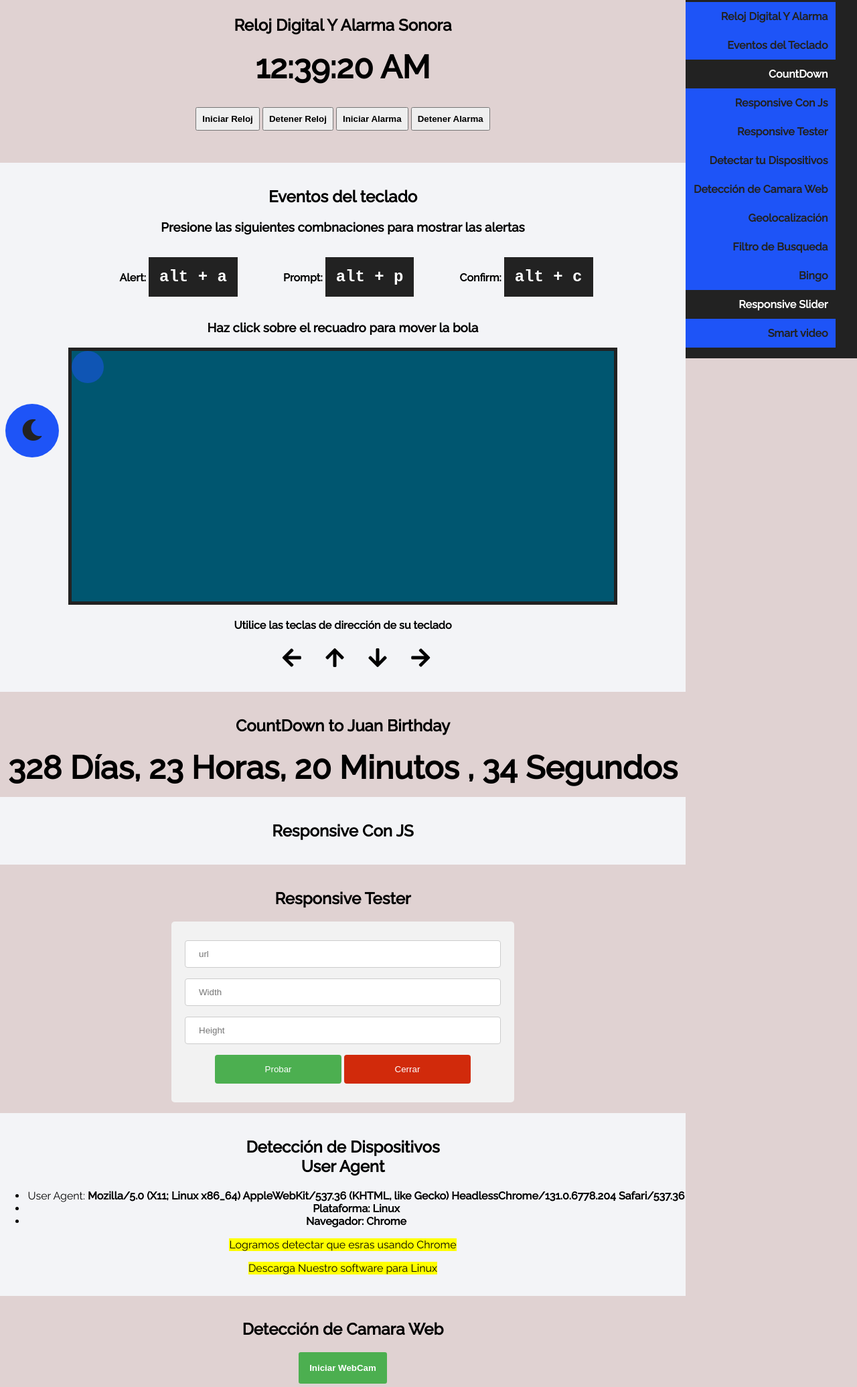
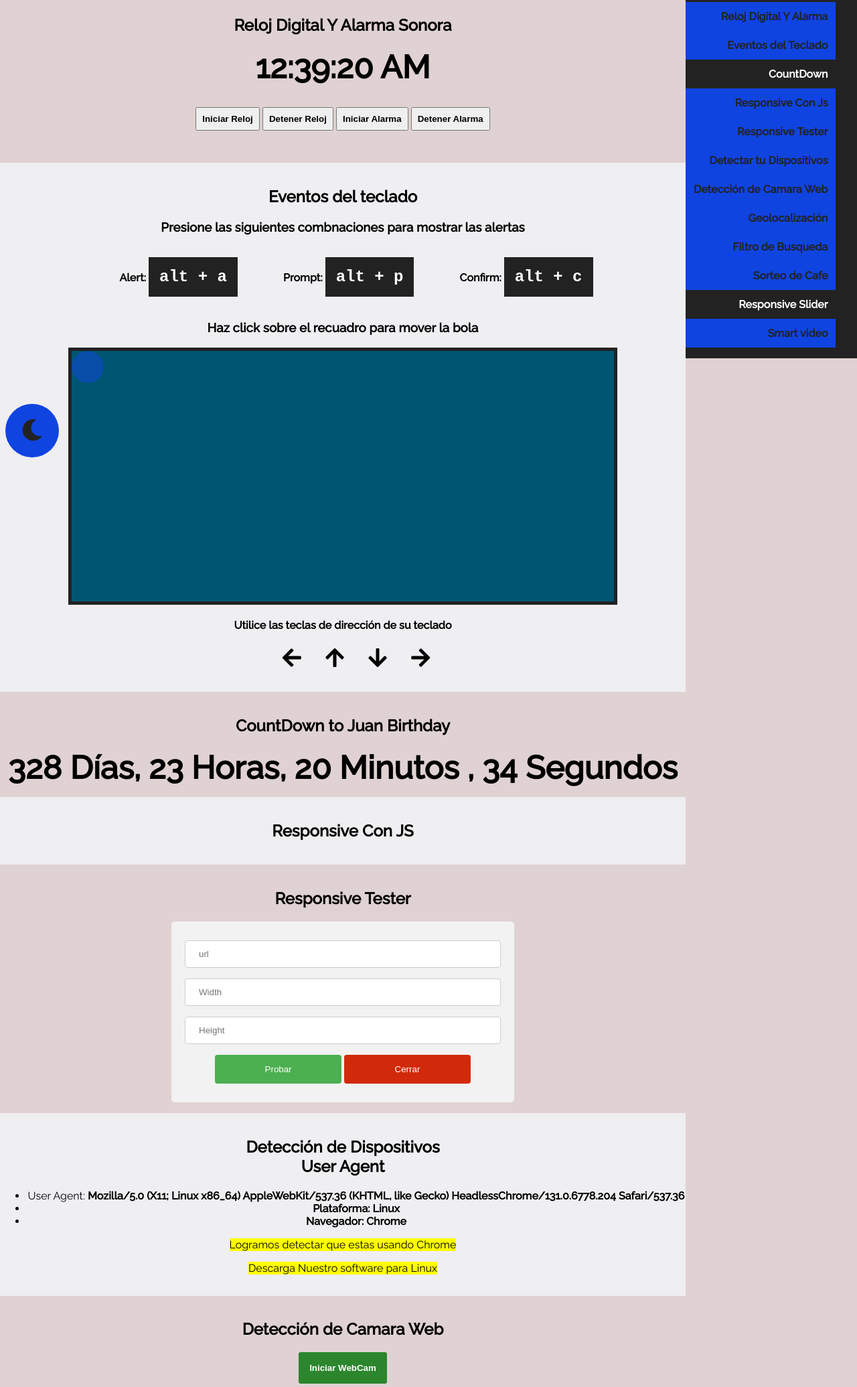
Before and after one commit to juan123530/Ejercicios-del-DOM, a plain HTML site: page index.html in a window 1280 px wide. Shown: the part 109-2180 px from the top of the page at 67% size. Drawn offline with nearby package versions, Linux system fonts and the light colour scheme.

Commit message:
fixing bugs

```diff
--- a/index.html
+++ b/index.html
@@ -39,7 +39,7 @@
         <li><a href="#section-7" data-scroll-spy>Detección de Camara Web</a></li>
         <li><a href="#section-8" data-scroll-spy>Geolocalización</a></li>
         <li><a href="#section-9" data-scroll-spy>Filtro de Busqueda</a></li>
-        <li><a href="#section-10" data-scroll-spy>Bingo</a></li>
+        <li><a href="#section-10" data-scroll-spy>Sorteo de Cafe</a></li>
         <li><a href="#section-11" data-scroll-spy>Responsive Slider</a></li>
         <li><a href="#section-12" data-scroll-spy>Smart video</a></li>
       </ul>
@@ -210,7 +210,7 @@
       </div>
 
         <div id="section-10" class="section section-par" data-scroll-spy>
-        <h2>Bingo</h2>
+        <h2>Sorteo de Cafe</h2>
           <i class="fa fa-spinner fa-spin" style="font-size:96px;color:#005670; display: none;"></i>
         <ul id="listado"></ul>
         <button id="sorteo" class="sorteo">Winner</button>
--- a/scripts.js
+++ b/scripts.js
@@ -1,4 +1,3 @@
-
 function hamburger() {
   const $btnHamburger = document.querySelector(".hamburger"),
     $nav = document.querySelector(".nav");
@@ -314,11 +313,11 @@ function userDeviceInfo(id) {
 
   // **************contenido Exclusivo***********
   if (isBrowser.chrome()) {
-    $id.innerHTML += `<p><mark>Logramos detectar que esras usando Chrome</mark></p>`;
+    $id.innerHTML += `<p><mark>Logramos detectar que estas usando Chrome</mark></p>`;
   }
 
   if (isBrowser.firefox()) {
-    $id.innerHTML += `<p><mark>Logramos detectar que esras usando Firefox</mark></p>`;
+    $id.innerHTML += `<p><mark>Logramos detectar que estas usando Firefox</mark></p>`;
   }
 
   if (isDesktop.linux()) {
@@ -489,7 +488,11 @@ function digitalGiveaway(btn, listado) {
 
       setTimeout(() => {
         const win = Math.floor(Math.random() * teams.length);
-        swal(`${teams[win]} Campeón`, `El Ganador Es ${teams[win]}`, "success");
+        swal(
+          `${teams[win]} en buena hora!`,
+          `Tendras que invitar cafe ${teams[win]}`,
+          "success"
+        );
         $spiner.style.display = "none";
         $pListado.style.visibility = "visible";
       }, 2000);
--- a/styles.css
+++ b/styles.css
@@ -1,7 +1,7 @@
 :root {
-  --main-color: #1e54f7;
+  --main-color: #1044e0;
   --secondary-color: #222;
-  --secondary-background: #f3f4f7;
+  --secondary-background: #f3f4f7da;
   --main-background: #e0d2d2;
   --second-color: #005670;
   --nav-background: rgba(0, 0, 0, 0.8);
@@ -355,7 +355,7 @@ input[type="url"] {
   padding: 1rem;
   font-weight: bold;
   color: var(--secondary-font-color);
-  background-color: #4caf50;
+  background-color: #2b862e;
   border: none;
   border-radius: 0.2rem;
   cursor: pointer;
```
